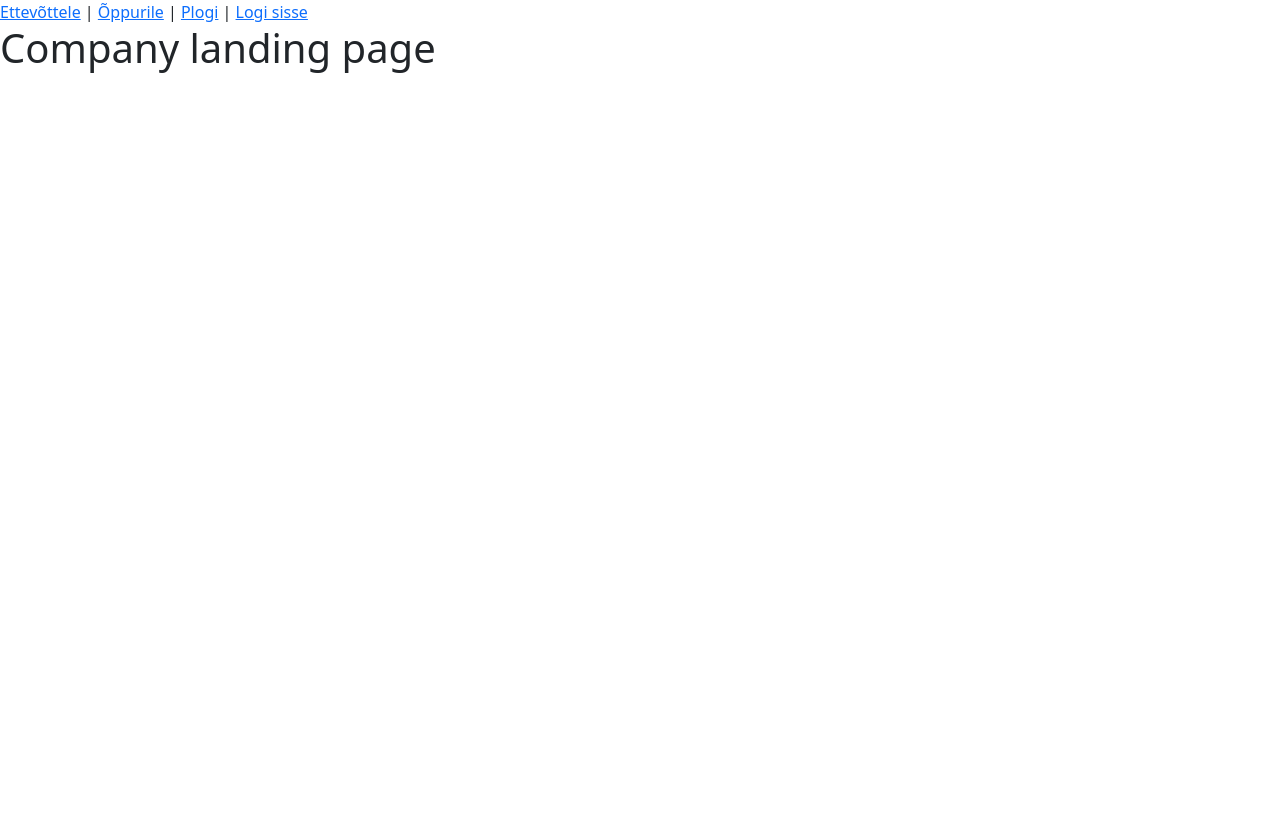
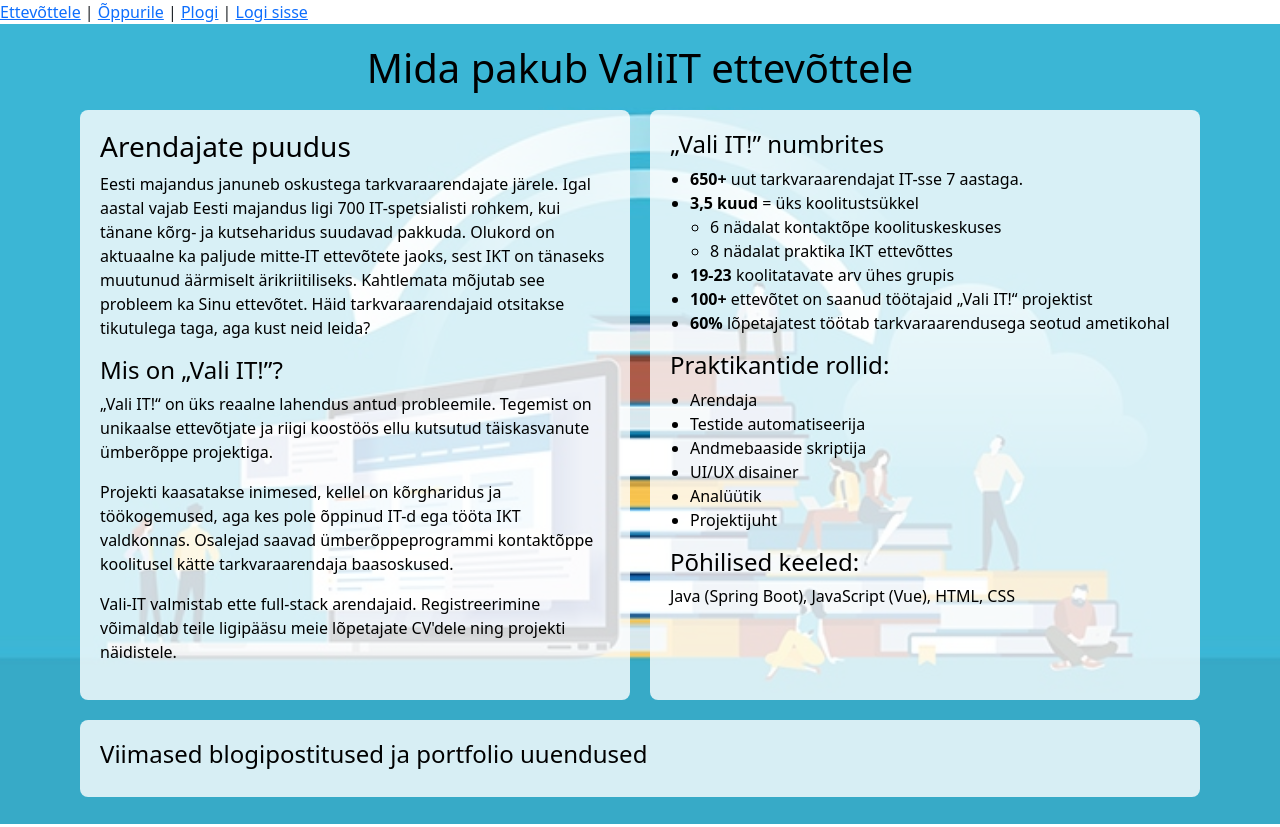
Before and after one commit to SiimSilland/lend36front, a Vue app: page /company in a window 1280 px wide. Before the commit the page ends 800 px from the top, so only its background shows below. Built offline with nearby package versions, Linux system fonts and the light colour scheme.

Commit message:
Company register

```diff
--- a/src/assets/css/style.css
+++ b/src/assets/css/style.css
@@ -55,7 +55,12 @@ nav a {
     font-weight: bold;
     color: #2c3e50;
 }
-
+.background {
+    background-image: url('@/assets/img.png');
+    background-size: cover;
+    background-position: center;
+    height: 100vh;
+}
 nav a.router-link-exact-active {
     color: #42b983;
 }
--- a/src/views/CompanyLanding.vue
+++ b/src/views/CompanyLanding.vue
@@ -1,18 +1,123 @@
+<template>
+  <div class="background">
+    <div class="company-landing-page">
+      <div class="container text-center">
+        <div class="row justify-content-center">
+          <div class="col col-12">
+            <h1 class="title">Mida pakub ValiIT ettevõttele</h1>
+          </div>
+        </div>
+      </div>
 
+      <div class="container">
+        <div class="row">
+          <!-- First Column: Explanation -->
+          <div class="col text-box">
+            <h3 class="title">Arendajate puudus</h3>
+            <p>
+              Eesti majandus januneb oskustega tarkvaraarendajate järele. Igal aastal vajab Eesti majandus ligi
+              700 IT-spetsialisti rohkem, kui tänane kõrg- ja kutseharidus suudavad pakkuda.
+              Olukord on aktuaalne ka paljude mitte-IT ettevõtete jaoks, sest IKT on tänaseks
+              muutunud äärmiselt ärikriitiliseks. Kahtlemata mõjutab see probleem ka Sinu ettevõtet.
+              Häid tarkvaraarendajaid otsitakse tikutulega taga, aga kust neid leida?
+            </p>
 
-<template>
-<div>
-  <div class="col">
-    <h1>Company landing page</h1>
+            <h4 class="title">Mis on „Vali IT!”?</h4>
+            <p>
+              „Vali IT!“ on üks reaalne lahendus antud probleemile. Tegemist on unikaalse ettevõtjate
+              ja riigi koostöös ellu kutsutud täiskasvanute ümberõppe projektiga.
+            </p>
+            <p>
+              Projekti kaasatakse inimesed, kellel on kõrgharidus ja töökogemused, aga kes pole õppinud IT-d ega tööta IKT valdkonnas.
+              Osalejad saavad ümberõppeprogrammi kontaktõppe koolitusel kätte tarkvaraarendaja baasoskused.
+            </p>
+            <p>
+              Vali-IT valmistab ette full-stack arendajaid.
+              Registreerimine võimaldab teile ligipääsu meie lõpetajate CV'dele ning projekti näidistele.
+            </p>
+          </div>
+
+          <!-- Second Column: Vali IT Numbers & Skills -->
+          <div class="col text-box">
+            <h4 class="title">„Vali IT!” numbrites</h4>
+            <ul class="left-align-list">
+              <li><strong>650+</strong> uut tarkvaraarendajat IT-sse 7 aastaga.</li>
+              <li><strong>3,5 kuud</strong> = üks koolitustsükkel</li>
+              <ul>
+                <li>6 nädalat kontaktõpe koolituskeskuses</li>
+                <li>8 nädalat praktika IKT ettevõttes</li>
+              </ul>
+              <li><strong>19-23</strong> koolitatavate arv ühes grupis</li>
+              <li><strong>100+</strong> ettevõtet on saanud töötajaid „Vali IT!“ projektist</li>
+              <li><strong>60%</strong> lõpetajatest töötab tarkvaraarendusega seotud ametikohal</li>
+            </ul>
+
+            <h4 class="title">Praktikantide rollid:</h4>
+            <ul class="left-align-list">
+              <li>Arendaja</li>
+              <li>Testide automatiseerija</li>
+              <li>Andmebaaside skriptija</li>
+              <li>UI/UX disainer</li>
+              <li>Analüütik</li>
+              <li>Projektijuht</li>
+            </ul>
+
+            <h4 class="title">Põhilised keeled:</h4>
+            <p>Java (Spring Boot), JavaScript (Vue), HTML, CSS</p>
+          </div>
+        </div>
+
+        <div class="row">
+          <div class="col text-box">
+            <h4 class="title">Viimased blogipostitused ja portfolio uuendused</h4>
+          </div>
+        </div>
+      </div>
+    </div>
   </div>
-
-</div>
-
-
 </template>
 
 <script>
 export default {
   name: "CompanyLanding"
+};
+</script>
+
+<style scoped>
+.background {
+  background-image: url('@/assets/img.png'); /* Use require() if needed */
+  background-size: cover;
+  background-position: center;
+  height: 100vh;
 }
-</script>
+
+.company-landing-page {
+  padding: 20px;
+  color: white;
+}
+
+.title {
+  color: black; /* Change the heading color to black */
+}
+
+/* Style for text boxes */
+.text-box {
+  background-color: rgba(255, 255, 255, 0.8); /* Light background */
+  padding: 20px;
+  border-radius: 8px;
+  color: black;
+  margin: 10px;
+  text-align: left; /* Aligns text to the left */
+}
+
+/* Align lists to the left */
+.left-align-list {
+  text-align: left;
+  padding-left: 20px; /* Adjust for better indentation */
+  list-style-type: disc; /* Ensures bullets appear */
+}
+
+.left-align-list ul {
+  padding-left: 20px; /* Nested list indentation */
+}
+</style>
```
Also changed, not shown: src/components/image/BackgroundImage.vue (added, +11 -0 lines), src/assets/img.png (added).
